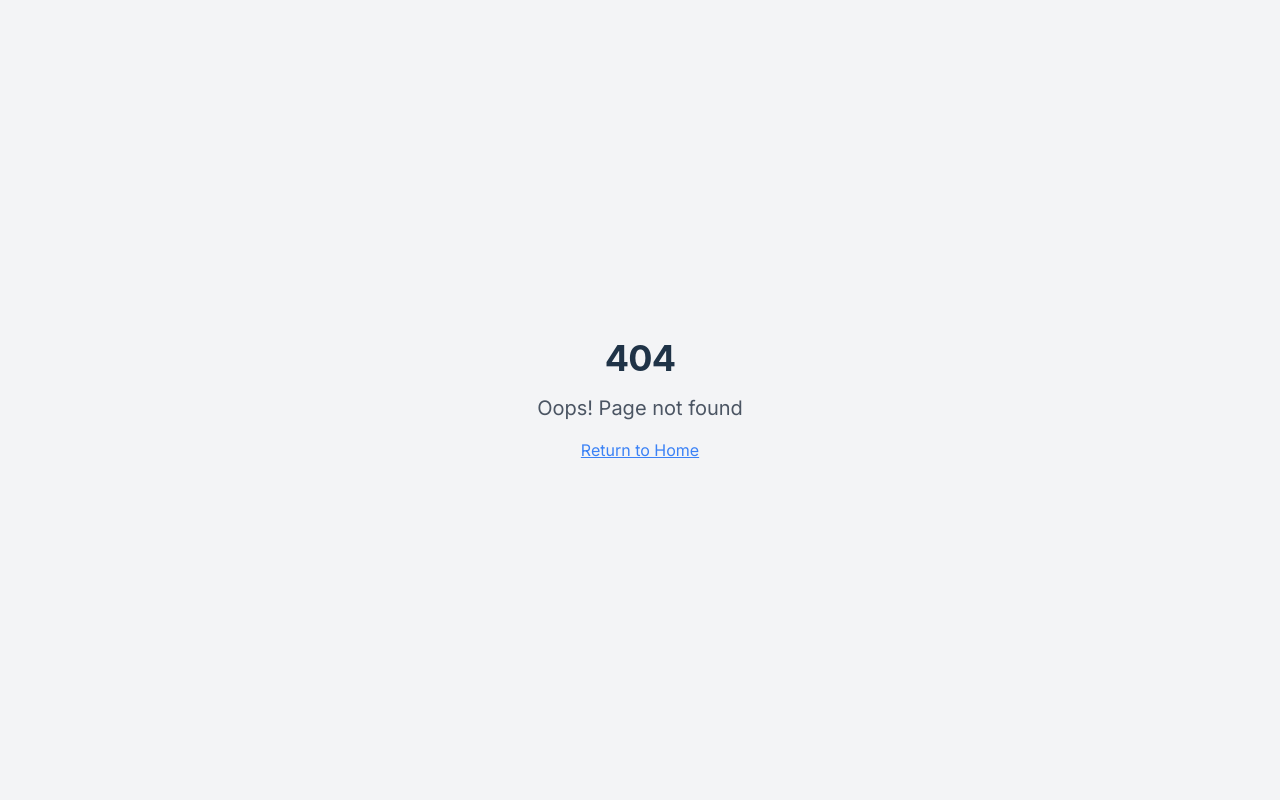
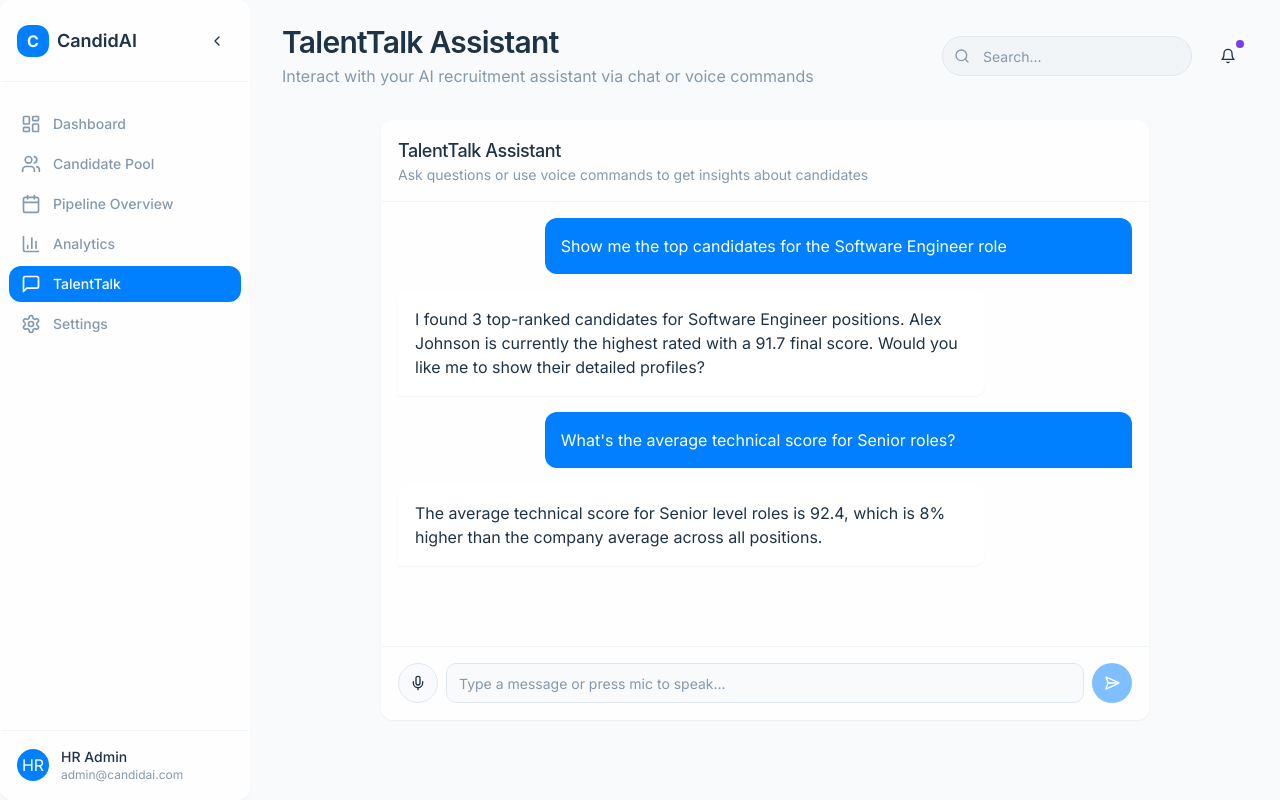
Before and after one commit to yusin888/candidly-visionary, a React (Vite) app: page /talent-talk in a window 1280 px wide. Before the commit this address had no page. Built offline with nearby package versions, Linux system fonts and the light colour scheme.

Commit message:
feat: Implement TalentTalk chatbot interface
Adds the TalentTalk chatbot interface, including UI elements for displaying messages, input field, and voice input functionality. Includes basic logic for sending and receiving messages, and simulates bot responses.

```diff
--- a/src/App.tsx
+++ b/src/App.tsx
@@ -10,6 +10,7 @@ import CandidatePool from "./pages/CandidatePool";
 import CandidateProfile from "./pages/CandidateProfile";
 import Pipeline from "./pages/Pipeline";
 import Analytics from "./pages/Analytics";
+import TalentTalk from "./pages/TalentTalk";
 
 const queryClient = new QueryClient();
 
@@ -25,6 +26,7 @@ const App = () => (
           <Route path="/candidates/:id" element={<CandidateProfile />} />
           <Route path="/pipeline" element={<Pipeline />} />
           <Route path="/analytics" element={<Analytics />} />
+          <Route path="/talent-talk" element={<TalentTalk />} />
           {/* ADD ALL CUSTOM ROUTES ABOVE THE CATCH-ALL "*" ROUTE */}
           <Route path="*" element={<NotFound />} />
         </Routes>
--- /dev/null
+++ b/src/pages/TalentTalk.tsx
@@ -0,0 +1,23 @@
+
+import MainLayout from '@/components/layout/MainLayout';
+import Header from '@/components/layout/Header';
+import TalentTalkChatbot from '@/components/chatbot/TalentTalk';
+
+const TalentTalk = () => {
+  return (
+    <MainLayout>
+      <Header
+        title="TalentTalk Assistant"
+        subtitle="Interact with your AI recruitment assistant via chat or voice commands"
+      />
+
+      <div className="grid gap-6">
+        <div className="max-w-3xl mx-auto w-full">
+          <TalentTalkChatbot />
+        </div>
+      </div>
+    </MainLayout>
+  );
+};
+
+export default TalentTalk;
```
